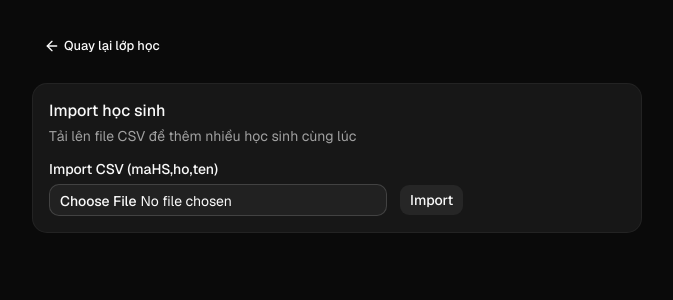
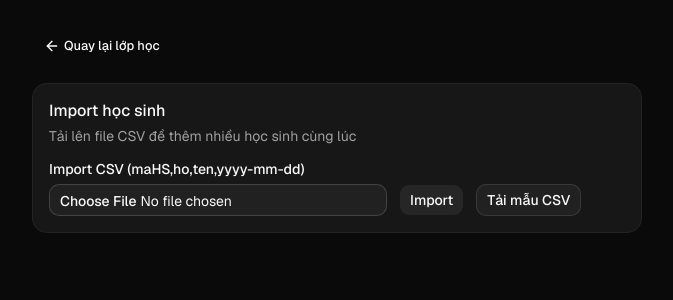
Before and after one commit to sythai263/student-management, a Next.js app: page /classes/1/students/import in a window 1280 px wide. Shown: the top 300 px of the page, without its empty margins (303-976 px from the left). Built offline with nearby package versions, Linux system fonts and the light colour scheme.

Commit message:
add process date

```diff
--- a/package.json
+++ b/package.json
@@ -9,6 +9,7 @@
     "@tanstack/react-query": "^5.102.8",
     "class-variance-authority": "^0.7.1",
     "cn": "^0.2.6",
+    "dayjs": "^1.11.23",
     "lucide-react": "^1.41.0",
     "next": "^16.3.4",
     "react": "^19.2.8",
--- a/src/components/students/import-students-form.tsx
+++ b/src/components/students/import-students-form.tsx
@@ -48,14 +48,39 @@ export function ImportStudentsForm({ classId }: ImportStudentsFormProps) {
     });
   };
 
+  function downloadTemplate() {
+    const rows = [
+      "maHS,ho,ten,ngay-sinh",
+      "HS001,Nguyễn Văn,An,2010-03-15",
+      "HS002,Trần Thị,Bình,03/15/2010",
+      "HS003,Lê Hoàng,Cường,",
+    ];
+    const blob = new Blob([rows.join("\n")], { type: "text/csv;charset=utf-8;" });
+    const url = URL.createObjectURL(blob);
+    const a = document.createElement("a");
+    a.href = url;
+    a.download = "mau_import_hoc_sinh.csv";
+    document.body.appendChild(a);
+    a.click();
+    document.body.removeChild(a);
+    URL.revokeObjectURL(url);
+  }
+
   return (
-    <form onSubmit={onSubmit} className="flex items-end gap-3">
+    <form onSubmit={onSubmit} className="flex flex-wrap items-end gap-3">
       <div className="space-y-2">
-        <Label htmlFor="csv">Import CSV (maHS,ho,ten)</Label>
+        <Label htmlFor="csv">Import CSV (maHS,ho,ten,yyyy-mm-dd)</Label>
         <Input id="csv" ref={fileRef} type="file" accept=".csv,text/csv" />
       </div>
       <Button type="submit" variant="secondary" disabled={isPending}>
         {isPending ? "Đang import..." : "Import"}
+      </Button>
+      <Button
+        type="button"
+        variant="outline"
+        onClick={downloadTemplate}
+      >
+        Tải mẫu CSV
       </Button>
       {message && (
         <p
--- a/src/lib/actions/import-students.ts
+++ b/src/lib/actions/import-students.ts
@@ -1,12 +1,16 @@
 "use server";
 
 import { revalidatePath } from "next/cache";
+import dayjs from "dayjs";
+import customParseFormat from "dayjs/plugin/customParseFormat";
 import type { Student } from "@types";
 import {
   requireTeacher,
   withAction,
   type ActionResult,
 } from "./action-utils";
+
+dayjs.extend(customParseFormat);
 
 export interface ImportStudentsSummary {
   inserted: number;
@@ -17,10 +21,18 @@ interface CsvRow {
   studentCode: string;
   lastName: string;
   firstName: string;
+  dateOfBirth: string | null;
+}
+
+function parseDate(value: string | undefined): string | null {
+  if (!value) return null;
+  const parsed = dayjs(value.trim(), ["YYYY-MM-DD", "MM/DD/YYYY"]);
+  return parsed.isValid() ? parsed.format("YYYY-MM-DD") : null;
 }
 
 /**
- * Parse CSV text: studentCode,lastName,firstName.
+ * Parse CSV text: studentCode,lastName,firstName,dateOfBirth(optional).
+ * Accepted date formats: YYYY-MM-DD, MM/DD/YYYY.
  * Skips a header row if the first cell looks like a code label.
  */
 function parseCsv(text: string): CsvRow[] {
@@ -42,6 +54,7 @@ function parseCsv(text: string): CsvRow[] {
           studentCode: cells[0],
           lastName: cells[1],
           firstName: cells[2],
+          dateOfBirth: parseDate(cells[3]),
         },
       ];
     });
@@ -74,13 +87,7 @@ export async function importStudents(
 
     const { data, error } = await supabase
       .from("students")
-      .insert(
-        rows.map((r) => ({
-          ...r,
-          classId,
-          dateOfBirth: null,
-        })),
-      )
+      .insert(rows.map((r) => ({ ...r, classId })))
       .select("id");
     if (error) throw new Error(error.message);
 
```
Also changed, not shown: 1 other file (tests, documents, lock files or other folders).
